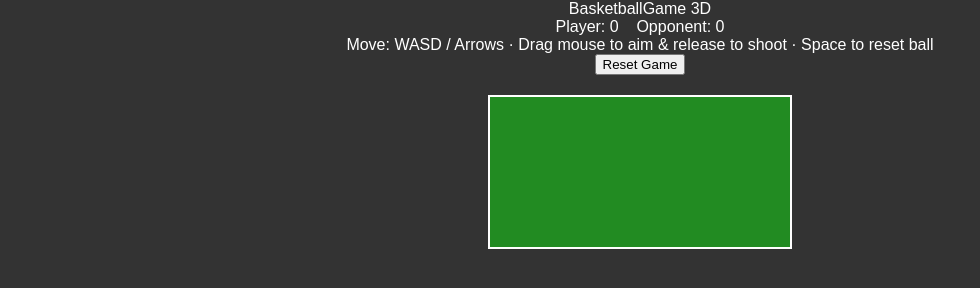
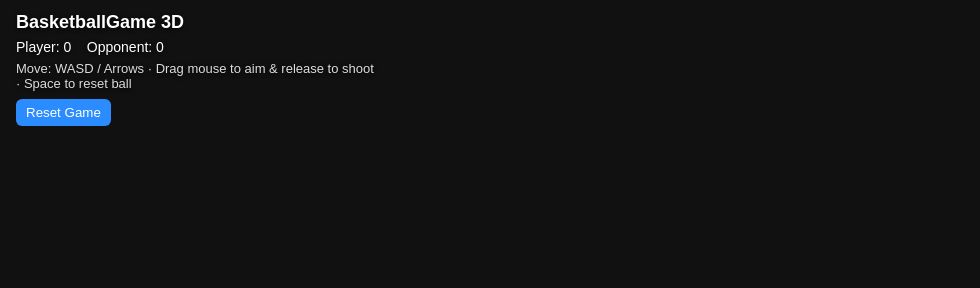
Before and after one commit to EspaderaRio/BasketballGame, a plain HTML site: page index.html in a window 1280 px wide. Shown: the whole page, without its empty margins (0-980 px from the left). Drawn offline with nearby package versions, Linux system fonts and the light colour scheme.

Commit message:
Update style.css

```diff
--- a/style.css
+++ b/style.css
@@ -1,15 +1,26 @@
-body {
-    margin: 0;
-    padding: 0;
-    text-align: center;
-    background-color: #333;
-    color: white;
-    font-family: Arial, sans-serif;
+* { box-sizing: border-box; margin: 0; padding: 0; }
+html,body { height: 100%; width: 100%; overflow: hidden; background: #111; font-family: Arial, Helvetica, sans-serif; }
+#c { display:block; width:100vw; height:100vh; }
+
+#ui {
+  position: absolute;
+  left: 16px;
+  top: 12px;
+  color: #fff;
+  z-index: 10;
+  text-shadow: 0 1px 4px rgba(0,0,0,0.8);
 }
 
-canvas {
-    background-color: #228B22;
-    display: block;
-    margin: 20px auto;
-    border: 2px solid #fff;
+#title { font-weight: 700; font-size: 18px; margin-bottom: 6px; }
+#score { font-size: 14px; margin-bottom: 6px; }
+#help { font-size: 13px; color: #ddd; margin-bottom: 8px; max-width: 360px; }
+#resetBtn {
+  appearance: none;
+  border: none;
+  background: #2b8cff;
+  color: #fff;
+  padding: 6px 10px;
+  border-radius: 6px;
+  cursor: pointer;
 }
+#resetBtn:hover { background: #1f6fe0; }
```
